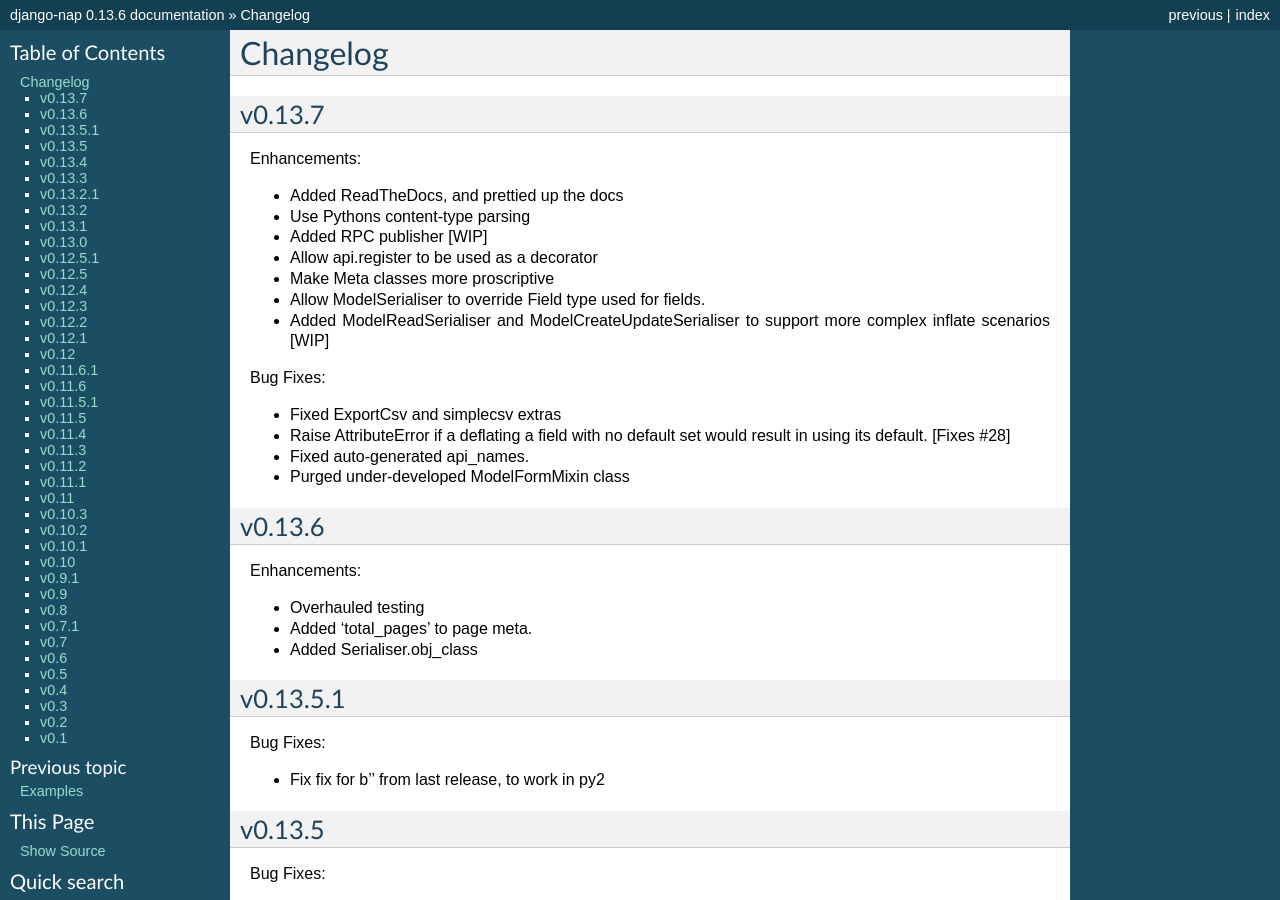
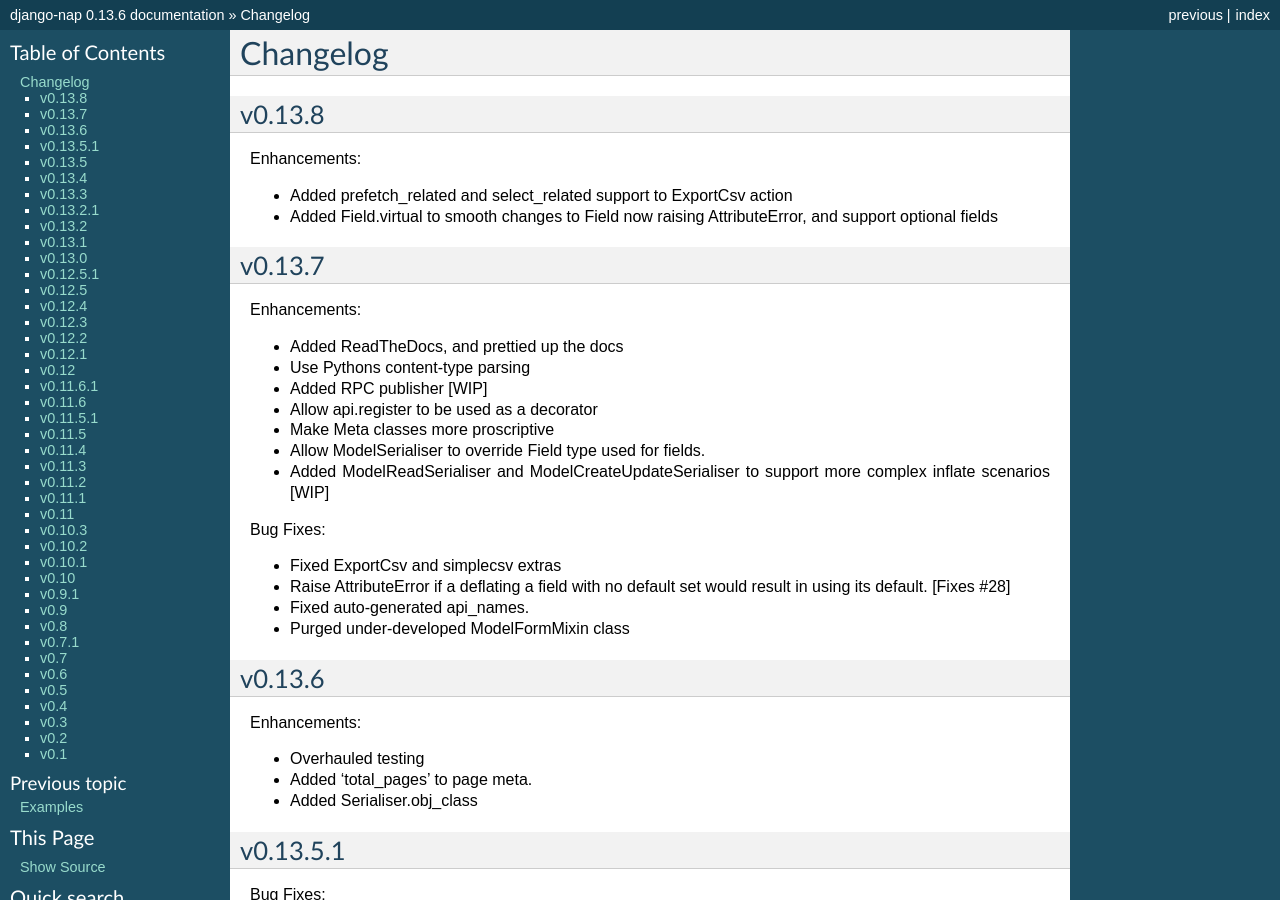
Before and after one commit to funkybob/django-nap, a Sphinx documentation site: the page built from docs/changelog.rst, in a window 1280 px wide and 900 px high. Built offline with Sphinx 7.4.7, drawn with Linux system fonts in a browser that asks for light colours.

Commit message:
Updated changelog

```diff
--- a/docs/changelog.rst
+++ b/docs/changelog.rst
@@ -1,6 +1,14 @@
 =========
 Changelog
 =========
+
+v0.13.8
+=======
+
+Enhancements:
+
++ Added prefetch_related and select_related support to ExportCsv action
++ Added Field.virtual to smooth changes to Field now raising AttributeError, and support optional fields
 
 v0.13.7
 =======
```
